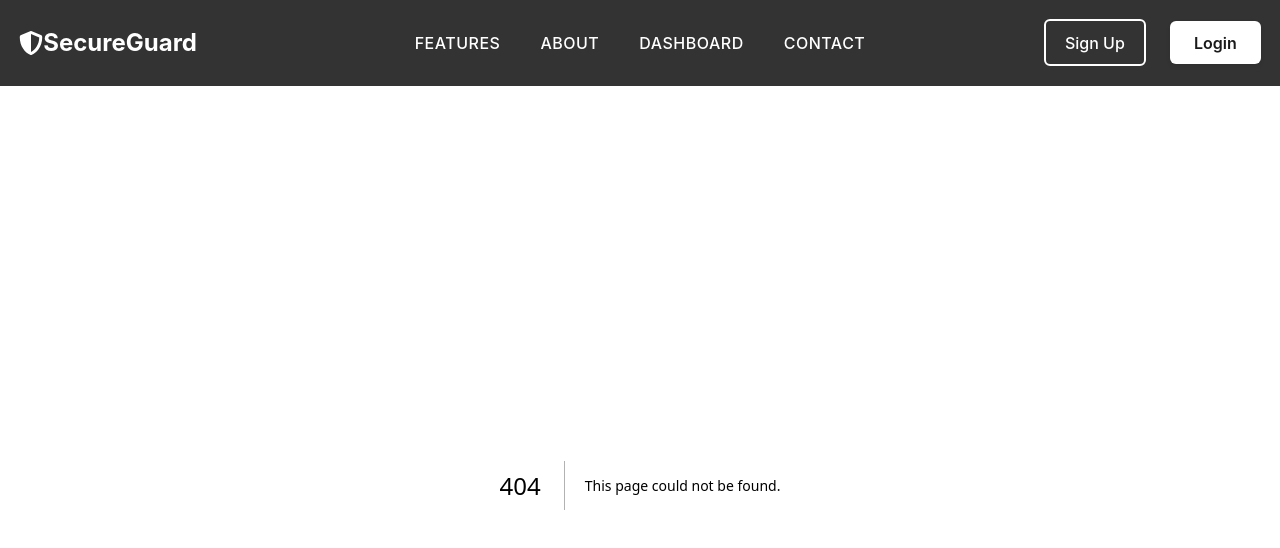
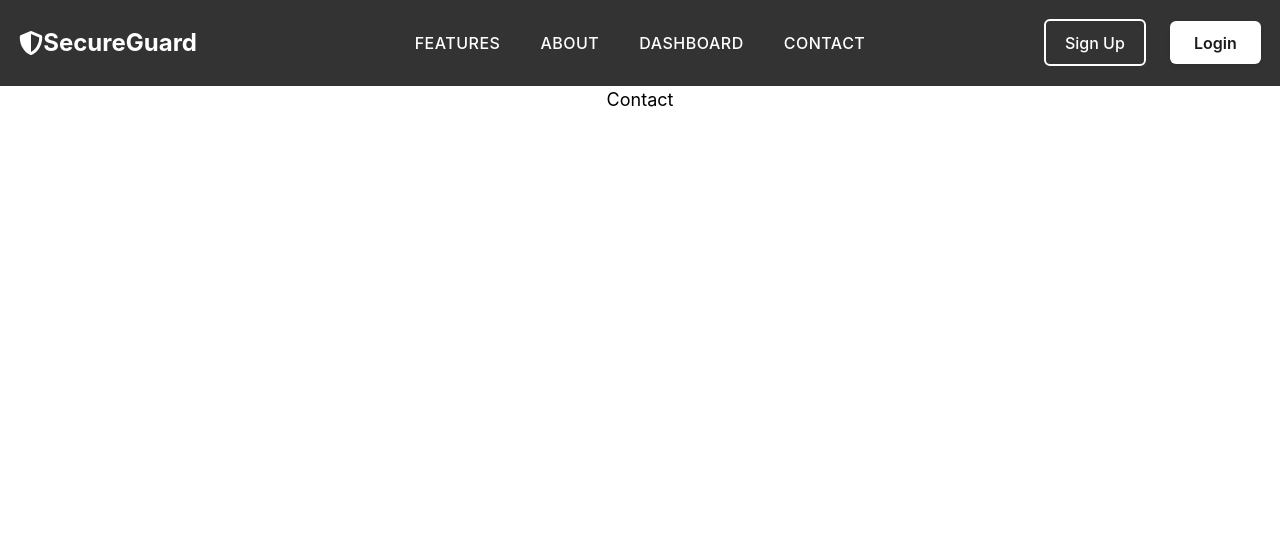
Before and after one commit to oddjoey/AISecRaspberryPI, a Next.js app in the folder secureguard/: page /contact in a window 1280 px wide. Before the commit this address had no page. Shown: the top 548 px of the page. Built offline with nearby package versions, Linux system fonts and the light colour scheme.

Commit message:
contact page setup

```diff
--- /dev/null
+++ b/secureguard/src/app/contact/page.tsx
@@ -0,0 +1,9 @@
+import Contact from "../../components/Contact"
+
+export default function Page() {
+    return (
+        <>
+            <Contact />
+        </>
+    );
+}
--- /dev/null
+++ b/secureguard/src/components/Contact.js
@@ -0,0 +1,12 @@
+// src/components/Live.js
+import React from 'react';
+
+const Contact = () => {
+  return (
+    <div className="contact-page">
+      <h1>Contact</h1>
+    </div>
+  );
+};
+
+export default Contact;
```
